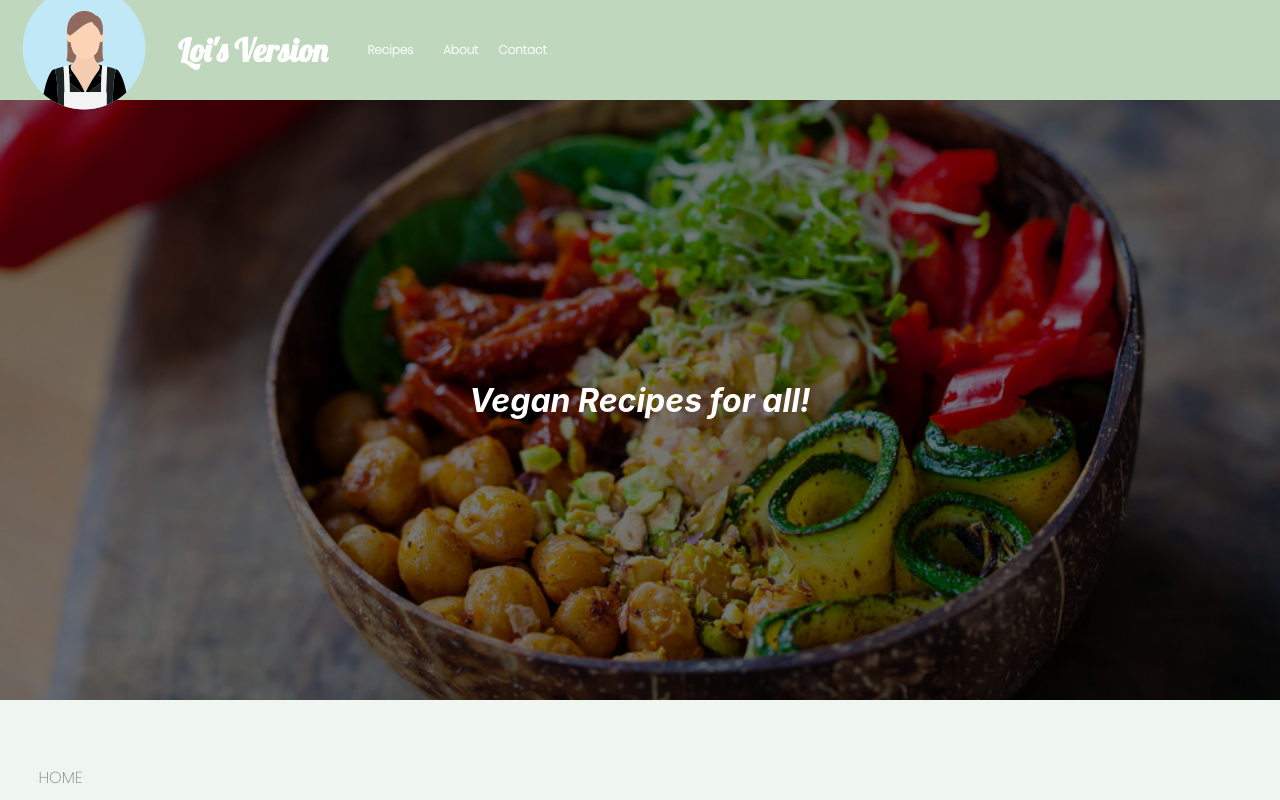
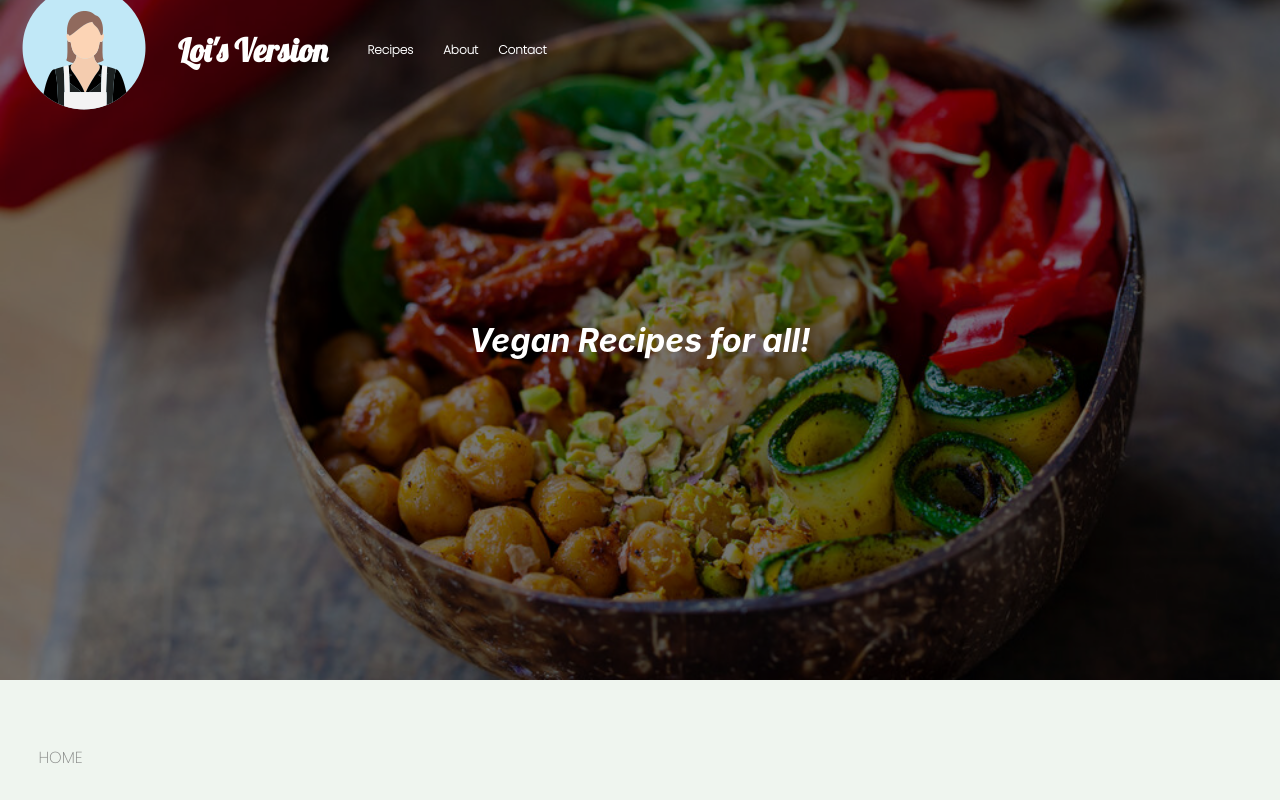
Before and after one commit to amedra13/VeganNoob, a React (Create React App) app: page / in a window 1280 px wide. Built offline with nearby package versions, Linux system fonts and the light colour scheme.

Commit message:
stling footer and import new data

```diff
--- a/src/components/foodRecipe/RecipeHeader.js
+++ b/src/components/foodRecipe/RecipeHeader.js
@@ -7,7 +7,7 @@ const RecipeHeader = ({ recipe }) => {
 	return (
 		<div className="recipeHeader">
 			<div className="recipeHeader__title">
-				<h3>{recipe?.cuisine} Food</h3>
+				<h3>{recipe?.cuisine} Cuisine</h3>
 				<h1>{recipe?.name}</h1>
 			</div>
 			<div className="recipeHeader__prep">
--- a/src/styles/brandImage.scss
+++ b/src/styles/brandImage.scss
@@ -1,4 +1,8 @@
 .brandImage {
+	position: absolute;
+	top: 0;
+	left: 0;
+	right: 0;
 	display: flex;
 	align-items: center;
 	height: 100px;
--- a/src/styles/home.scss
+++ b/src/styles/home.scss
@@ -1,5 +1,14 @@
+@mixin inputStyle {
+	font-family: $tab-text;
+	padding-left: 10px;
+	border: none;
+	&:focus {
+		outline: none;
+	}
+}
+
 .header {
-	height: 600px;
+	height: 85vh;
 	background-image: url('../images/home_header.jpg');
 	background-position: center; /* Center the image */
 	background-repeat: no-repeat; /* Do not repeat the image */
@@ -92,25 +101,15 @@
 		grid-area: message;
 	}
 	form input {
-		font-family: $tab-text;
+		@include inputStyle;
 		background-color: transparent;
-		border: none;
 		border-bottom: 1px solid rgba(92, 92, 92, 0.418);
-		padding-left: 10px;
-		&:focus {
-			outline: none;
-		}
 	}
 
 	form textarea {
-		font-family: $tab-text;
+		@include inputStyle;
 		background-color: rgba(255, 255, 255, 0.363);
-		padding-left: 10px;
 		padding-top: 10px;
-		border: none;
-		&:focus {
-			outline: none;
-		}
 	}
 	form button {
 		font-family: $tab-text;
--- a/src/styles/main.scss
+++ b/src/styles/main.scss
@@ -6,6 +6,7 @@
 @import './mixin.scss';
 
 .app {
+	position: relative;
 	background-color: $second-color;
 	height: 100vh;
 	width: 100vw;
--- a/src/styles/recipes.scss
+++ b/src/styles/recipes.scss
@@ -1,3 +1,7 @@
+.recipesMain {
+	padding-top: 130px;
+}
+
 .recipeList {
 	display: flex;
 	flex-direction: column;
@@ -51,6 +55,7 @@
 .foodRecipe {
 	width: 80%;
 	margin: 0 auto;
+	padding-top: 100px;
 }
 
 .recipeHeader {
--- a/src/views/Recipes.js
+++ b/src/views/Recipes.js
@@ -3,7 +3,7 @@ import RecipeList from '../components/recipes/RecipeList';
 
 const Recipes = () => {
 	return (
-		<div className="main">
+		<div className="recipesMain">
 			<RecipeList />
 		</div>
 	);
```
Also changed, not shown: 1 other file (tests, documents, lock files or other folders).
